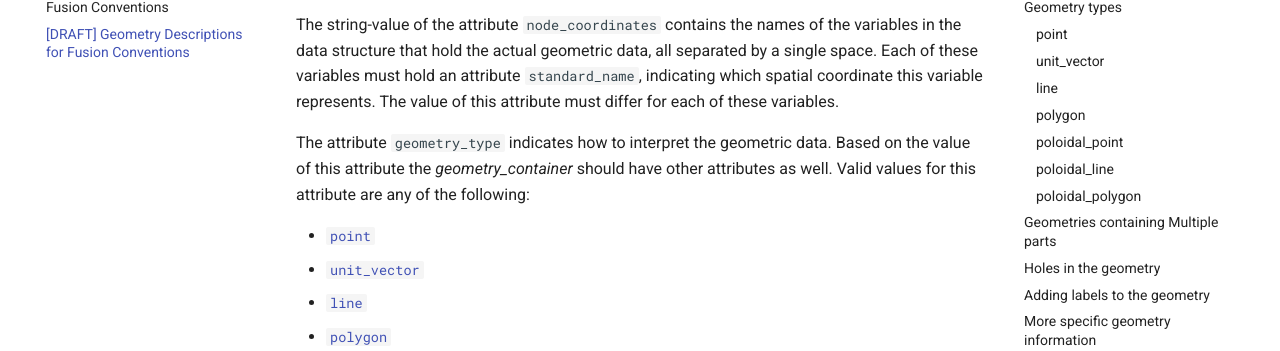
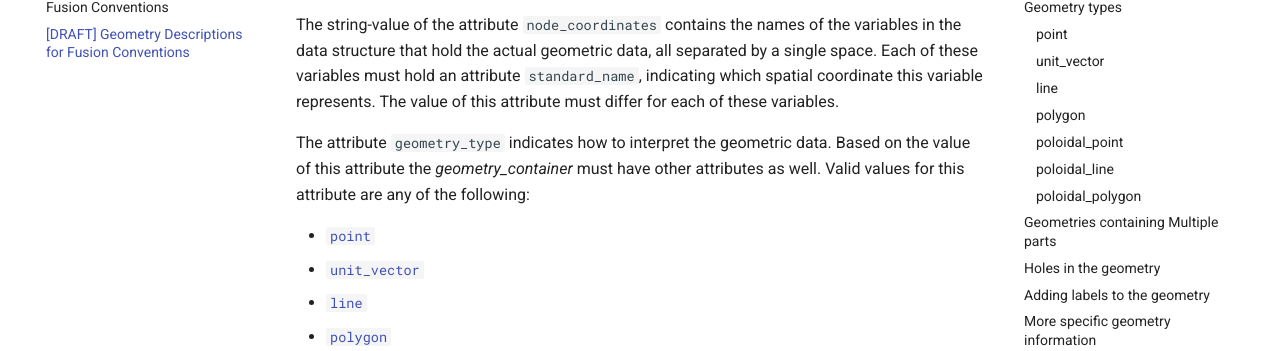
Before and after one commit to iterorganization/Fusion-Conventions, an MkDocs documentation site: the page built from docs/Geometry_Descriptions_for_Fusion_Conventions.md, in a window 1280 px wide and 900 px high, scrolled down 385 px. Shown: the part 101-452 px from the top of the window. Built offline with MkDocs 1.6.1 and Material for MkDocs 9.7.7, drawn with Linux system fonts in a browser that asks for light colours; some of the changed text lies outside the part shown.

Commit message:
replaced some mentioning of 'should' with 'must' to make standard more strict

```diff
--- a/docs/Geometry_Descriptions_for_Fusion_Conventions.md
+++ b/docs/Geometry_Descriptions_for_Fusion_Conventions.md
@@ -21,7 +21,7 @@ spatial coordinate this variable represents. The value of this attribute
 must differ for each of these variables.
 
 The attribute `geometry_type` indicates how to interpret the geometric data.
-Based on the value of this attribute the _geometry_container_ should have other
+Based on the value of this attribute the _geometry_container_ must have other
 attributes as well. Valid values for this attribute are any of the following:
 
 - [`point`](#point)
@@ -322,7 +322,7 @@ line-segments in this plane.
 **Extra requirements:**
 
 The required attributes of this type are exactly the same as with the geometric
-type 'line'. The only difference is that the attribute `node_coordinates` should
+type 'line'. The only difference is that the attribute `node_coordinates` must
 not contain a variable whose attribute `standard_name` has value '_azimuth'.
 
 Note: if the first point coincides with the last point then the resulting geometry is not equivalent with the type [poloidal_polygon](#poloidal_polygon), as this would result in a infinitly thin tube-like geometry whereas the type [poloidal_polygon](#poloidal_polygon) is used to describe volumes.
@@ -364,7 +364,7 @@ geometry, it is sufficient to describe it by a polygon in this plane.
 
 The required attributes of this type are exactly the same as with the geometric
 type 'polygon'. The only difference is that the attribute `node_coordinates`
-should not contain a variable whose attribute `standard_name` has value
+must not contain a variable whose attribute `standard_name` has value
 '_azimuth'.
 
 ## Geometries containing Multiple parts
```
